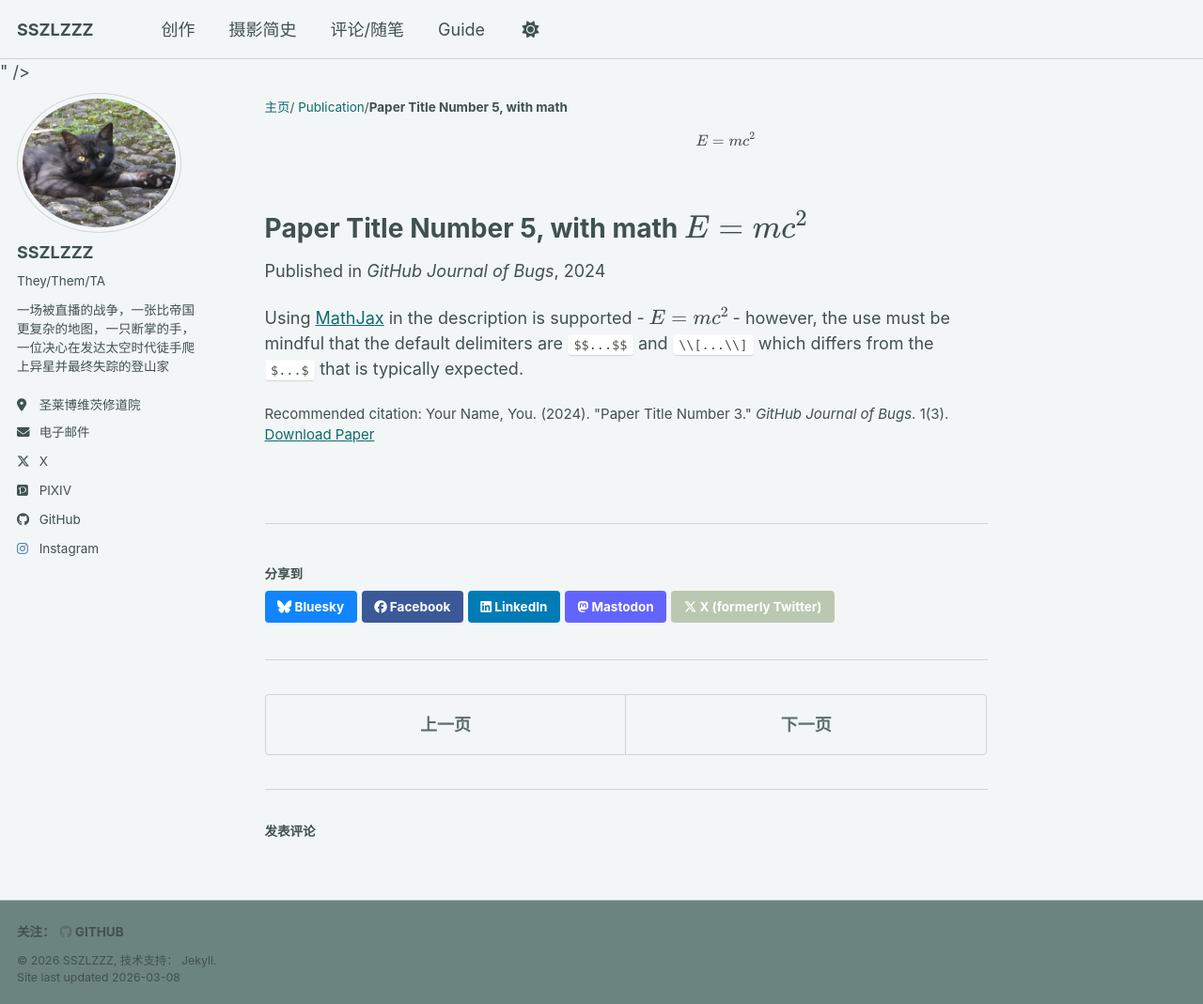
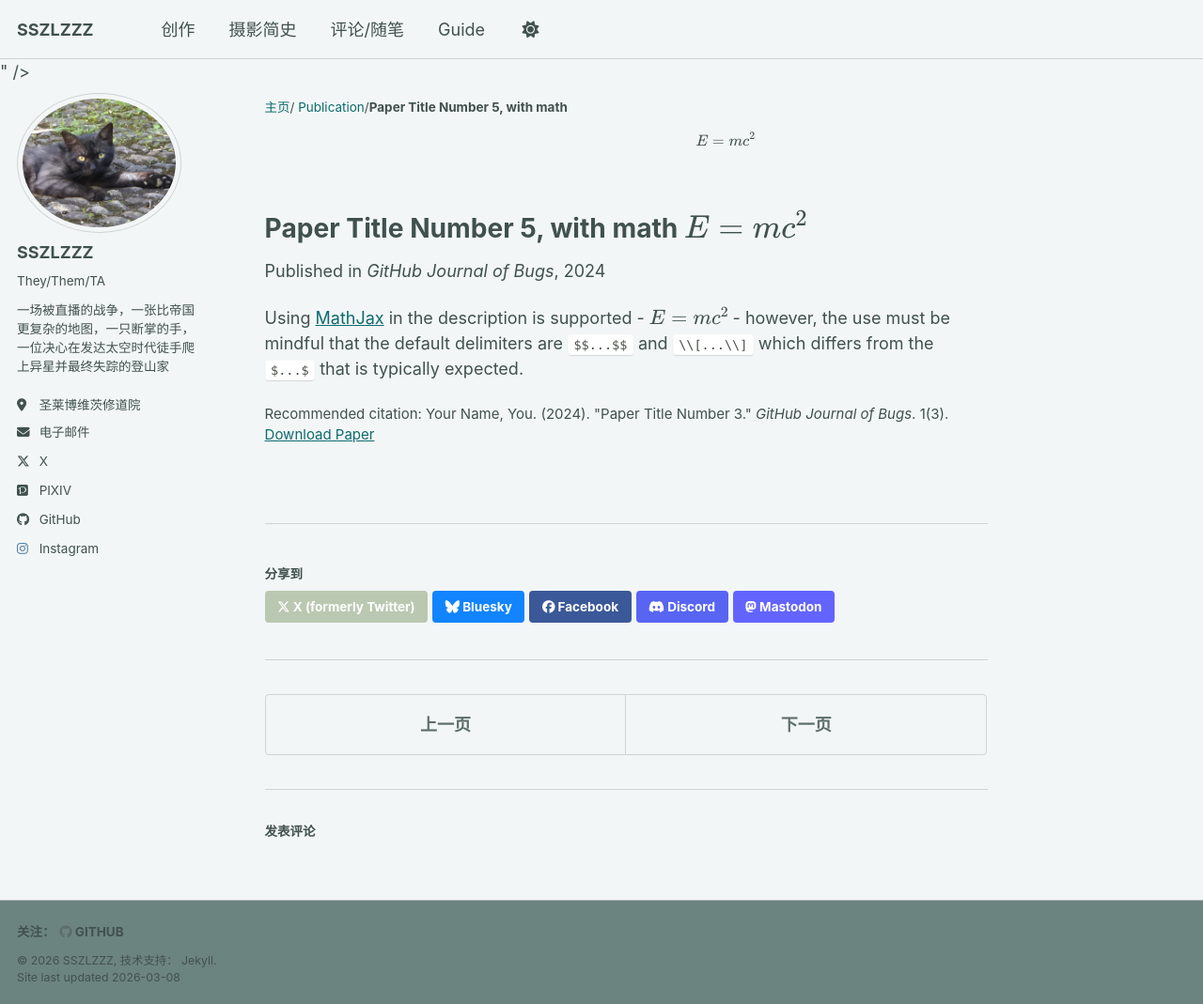
Before and after one commit to bebsgddgdghddh/sszlzzz, a Jekyll site: the page built from _publications/2025-06-08-paper-title-number-5.md, in a window 1280 px wide and 1069 px high. Shown: the whole window at 94% size. Built offline with Jekyll 4.4.1, drawn with Linux system fonts in a browser that asks for light colours; a script bundle is joined from its source files by our own code; library files that are not in the unit come from our copies; comment, search, counter and statistics services are not loaded.

Commit message:
change button

```diff
--- a/_includes/social-share.html
+++ b/_includes/social-share.html
@@ -5,13 +5,13 @@
     <h4 class="page__share-title">{{ site.data.ui-text[site.locale].share_on_label | default: "Share on" }}</h4>
   {% endif %}
 
+  <a href="https://x.com/intent/post?text={{ base_path }}{{ page.url }}" class="btn btn--x" title="{{ site.data.ui-text[site.locale].share_on_label | default: 'Share on' }} X"><i class="fab fa-x-twitter" aria-hidden="true"></i><span> X (formerly Twitter)</span></a>
+
   <a href="https://bsky.app/intent/compose?text={{ base_path }}{{ page.url }}" class="btn btn--bluesky" title="{{ site.data.ui-text[site.locale].share_on_label | default: 'Share on' }} Bluesky"><i class="fab fa-bluesky" aria-hidden="true"></i><span> Bluesky</span></a>
 
   <a href="https://www.facebook.com/sharer/sharer.php?u={{ base_path }}{{ page.url }}" class="btn btn--facebook" title="{{ site.data.ui-text[site.locale].share_on_label | default: 'Share on' }} Facebook"><i class="fab fa-facebook" aria-hidden="true"></i><span> Facebook</span></a>
 
-  <a href="https://www.linkedin.com/shareArticle?mini=true&url={{ base_path }}{{ page.url }}" class="btn btn--linkedin" title="{{ site.data.ui-text[site.locale].share_on_label | default: 'Share on' }} LinkedIn"><i class="fab fa-linkedin" aria-hidden="true"></i><span> LinkedIn</span></a>
+  <a href="https://discord.com/channels/@me" class="btn btn--discord" title="{{ site.data.ui-text[site.locale].share_on_label | default: 'Share on' }} Discord"><i class="fab fa-discord" aria-hidden="true"></i><span> Discord</span></a>
 
-  <a href="https://www.addtoany.com/add_to/mastodon?linkurl={{  base_path | append: page.url | url_encode }}" class="btn btn--mastodon" title="{{ site.data.ui-text[site.locale].share_on_label | default: 'Share on' }} Mastodon"><i class="fab fa-mastodon" aria-hidden="true"></i><span> Mastodon</span></a>
-
-  <a href="https://x.com/intent/post?text={{ base_path }}{{ page.url }}" class="btn btn--x" title="{{ site.data.ui-text[site.locale].share_on_label | default: 'Share on' }} X"><i class="fab fa-x-twitter" aria-hidden="true"></i><span> X (formerly Twitter)</span></a>
+  <a href="https://toot.kytta.dev/?text={{ base_path }}{{ page.url }}" class="btn btn--mastodon" title="{{ site.data.ui-text[site.locale].share_on_label | default: 'Share on' }} Mastodon"><i class="fab fa-mastodon" aria-hidden="true"></i><span> Mastodon</span></a>
 </section>
--- a/_sass/layout/_buttons.scss
+++ b/_sass/layout/_buttons.scss
@@ -117,12 +117,13 @@
 
   /* social buttons */
 
+  /* social buttons */
+
   $social:
   (bluesky, $bluesky-color),
+  (discord, #5865F2),
   (facebook, $facebook-color),
-  (google-plus, $google-plus-color),
-  (linkedin, $linkedin-color),
-  (mastodon, $mastodon-color),
+  (mastodon, #6364FF),
   (twitter, $twitter-color);
 
   @each $socialnetwork, $color in $social {
```
